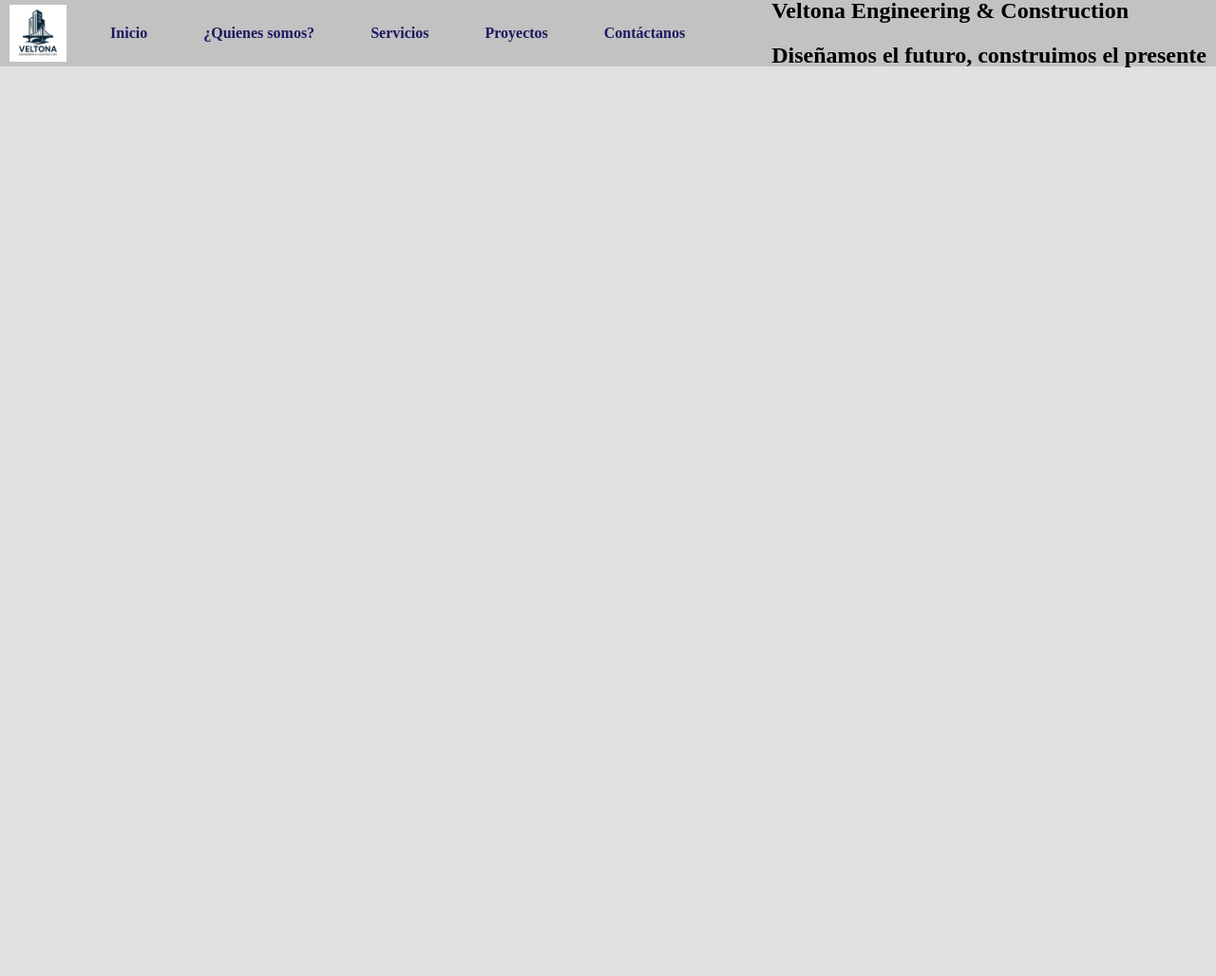
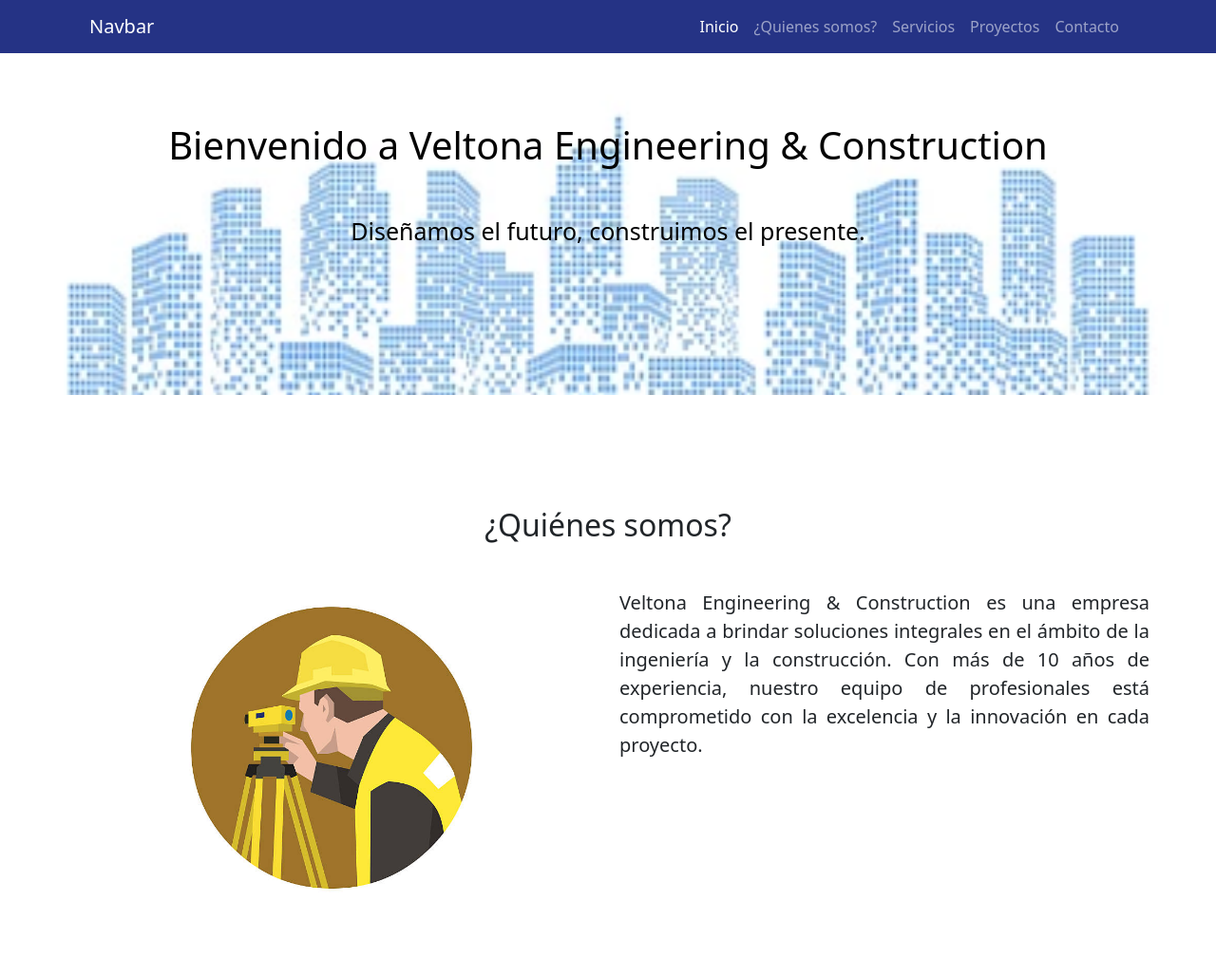
Before and after one commit to PauuHn08/VeltonaEyC.github.io, a plain HTML site: page index.html in a window 1280 px wide. Shown: the top 1028 px of the page at 95% size. Before the commit the page ends 800 px from the top, so only its background shows below. Drawn offline with nearby package versions, Linux system fonts and the light colour scheme.

Commit message:
Add files via upload

```diff
--- /dev/null
+++ b/Estilos/style.css
@@ -0,0 +1,28 @@
+header{
+    background-color: #253385;
+}
+
+.img-container{
+    background-image: url('/Imagenes/modern-city-abstract-background-many-260nw-2480683451.webp');
+    height: 45vh;
+    background-repeat: no-repeat;
+    background-size: cover;
+    background-position: center;
+    padding: 25px;
+    font-size: 25px;
+    color: rgb(3, 3, 3);
+    text-align: center;
+}
+
+.nosotros{
+    text-align: justify;
+    padding: 70px;
+    font-size: 20px;
+    position: center;
+}
+.img-fluid{
+    width: 60%;
+    display: block;
+    margin: 0 auto;
+    position: relative;
+}
--- a/index.html
+++ b/index.html
@@ -1,29 +1,108 @@
-<!DOCTYPE html>
-<html lang="en">
+<!doctype html>
+<html lang="es">
+
 <head>
-    <meta charset="UTF-8">
-    <meta name="viewport" content="width=device-width, initial-scale=1.0">
-    <title>Veltona Engineering & Construction</title>
-    <link rel="stylesheet" href="style.css">
+  <!-- Required meta tags -->
+  <meta charset="utf-8">
+  <meta name="viewport" content="width=device-width, initial-scale=1">
+
+  <!-- Bootstrap CSS -->
+  <link href="https://cdn.jsdelivr.net/npm/bootstrap@5.0.2/dist/css/bootstrap.min.css" rel="stylesheet"
+    integrity="sha384-EVSTQN3/azprG1Anm3QDgpJLIm9Nao0Yz1ztcQTwFspd3yD65VohhpuuCOmLASjC" crossorigin="anonymous">
+  <link rel="stylesheet" href="/Estilos/style.css">
+  <title>Veltona Engineering & Construction</title>
 </head>
+
 <body>
-   <header>
-    <a href="#" class="logo">
-        <img src="/Imagenes/logo.png" alt="Logo de Veltona Engineering & Construction" class="logo-img">
-    </a>
-    <nav class="navbar">
-        <a href="#Inicio">Inicio</a>
-        <a href="#¿Quienes somos?">¿Quienes somos?</a>
-        <a href="#servicios">Servicios</a>
-        <a href="#proyectos">Proyectos</a>
-        <a href="#contactanos">Contáctanos</a>
-    </nav>
-    <section class="textos-header">
-        <h1>Veltona Engineering & Construction</h1>
-        <h2>Diseñamos el futuro, construimos el presente</h2>
+  <header>
+    <div class="container">
+      <nav class="navbar navbar-expand-lg navbar-dark">
+        <div class="container-fluid">
+          <a class="navbar-brand" href="#">Navbar</a>
+          <button class="navbar-toggler" type="button" data-bs-toggle="collapse" data-bs-target="#navbarNav"
+            aria-controls="navbarNav" aria-expanded="false" aria-label="Toggle navigation">
+            <span class="navbar-toggler-icon"></span>
+          </button>
+          <div class="collapse navbar-collapse" id="navbarNav">
+            <ul class="navbar-nav ms-auto mb-2 mb-lg-0">
+              <li class="nav-item">
+                <a class="nav-link active" aria-current="page" href="#">Inicio</a>
+              </li>
+              <li class="nav-item">
+                <a class="nav-link" href="#">¿Quienes somos?</a>
+              </li>
+              <li class="nav-item">
+                <a class="nav-link" href="#">Servicios</a>
+              </li>
+              <li class="nav-item">
+                <a class="nav-link" href="#">Proyectos</a>
+              </li>
+              <li class="nav-item">
+                <a class="nav-link" href="#">Contacto</a>
+              </li>
+            </ul>
+          </div>
+        </div>
+      </nav>
+    </div>
+  </header>
+  <main>
+    <div class="img-container">
+      <h1 class="text-center my-5">Bienvenido a Veltona Engineering & Construction</h1>
+      <p class="text-center">Diseñamos el futuro, construimos el presente.</p>
+    </div>
+  </main>
+  <section class="nosotros">
+    <h2 class="text-center my-5">¿Quiénes somos?</h2>
+    <div class="container-nosotros">
+      <div class="row">
+        <div class="col-md-6">
+          <img src="/Imagenes/istockphoto-485581456-612x612.png" alt="Ingeniero civil" class="img-fluid">
+        </div>
+        <div class="col-md-6" text-justify>
+          <p>Veltona Engineering & Construction es una empresa dedicada a brindar soluciones integrales en el ámbito de
+            la ingeniería y la construcción. Con más de 10 años de experiencia, nuestro equipo de profesionales está
+            comprometido con la excelencia y la innovación en cada proyecto.</p>
+        </div>
+      </div>
+  </section>
+  <section class="servicios">
+    <h2 class="text-center my-5">Servicios</h2>
+    <div class="container-servicios">
+      <div class="card-group">
+  <div class="card">
+    <div class="card-body">
+      <h5 class="card-title">Misión</h5>
+      <p class="card-text">"Diseñar, construir y mantener soluciones de infraestructura que transformen los espacios y mejoren la calidad de vida de las comunidades, a través de la excelencia técnica, la innovación constante y el compromiso con la sostenibilidad. Trabajamos con integridad y pasión, garantizando a nuestros clientes proyectos seguros,
+eficientes y de alta calidad, respaldados por un equipo humano altamente capacitado y comprometido con el desarrollo del país."</p>
+    </div>
+  </div>
+  <div class="card">
+    <div class="card-body">
+      <h5 class="card-title">Visión</h5>
+      <p class="card-text">"Ser reconocidos como una de las empresas líderes a nivel nacional en el sector de la ingeniería y la construcción, destacando por la entrega de proyectos de infraestructura innovadores, sostenibles y de alto impacto. Aspiramos a consolidarnos como referente de calidad, responsabilidad social y respeto por el medio ambiente, construyendo un legado que contribuya al progreso de México y de las generaciones futuras."</p>
+    </div>
+  </div>
+  <div class="card">
+    <div class="card-body">
+      <h5 class="card-title">Política de Calidad</h5>
+      <p class="card-text">En VELTONA Ingeniería y Construcción estamos comprometidos con la entrega de proyectos que cumplan y excedan las expectativas de nuestros clientes, mediante la mejora continua de nuestros procesos, la capacitación constante de nuestro personal y el cumplimiento riguroso de los estándares nacionales e internacionales de calidad y seguridad. Nuestra meta es construir no solo infraestructura, sino confianza duradera."</p>
+
+    </div>
+  </div>
+</div>
+    </div>
     </section>
+  <section class="Justificacion">
+    <h2 class="text-center my-5">Justificación de la empresa</h2>
+    <div class="container-Justificacion">
+      <div class="row">
+          <p>
+VELTONA Ingeniería y Construcción nace como respuesta a la creciente necesidad de infraestructura moderna, eficiente y sostenible en México. El desarrollo económico del país exige soluciones integrales en ingeniería
+civil que no solo respondan a la demanda de urbanización y expansión industrial, sino que también integren prácticas responsables con el medio ambiente y contribuyan de manera directa al bienestar social.</p>
+        </div>
+      </div>
+  </section>
+  </body>
 
-   </header>
-
-</body>
 </html>
```
Also changed, not shown: Imagenes/istockphoto-485581456-612x612.png (added), Imagenes/modern-city-abstract-background-many-260nw-2480683451.webp (added).
